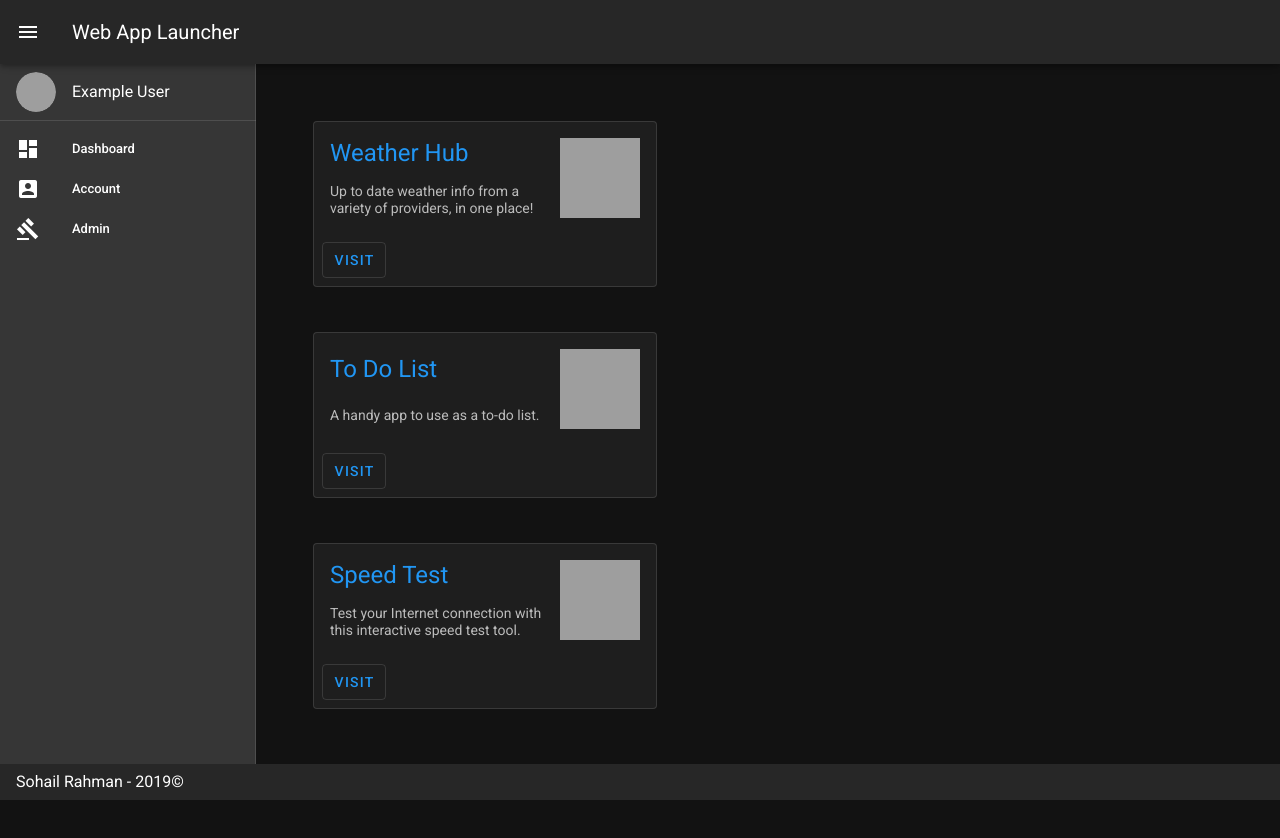
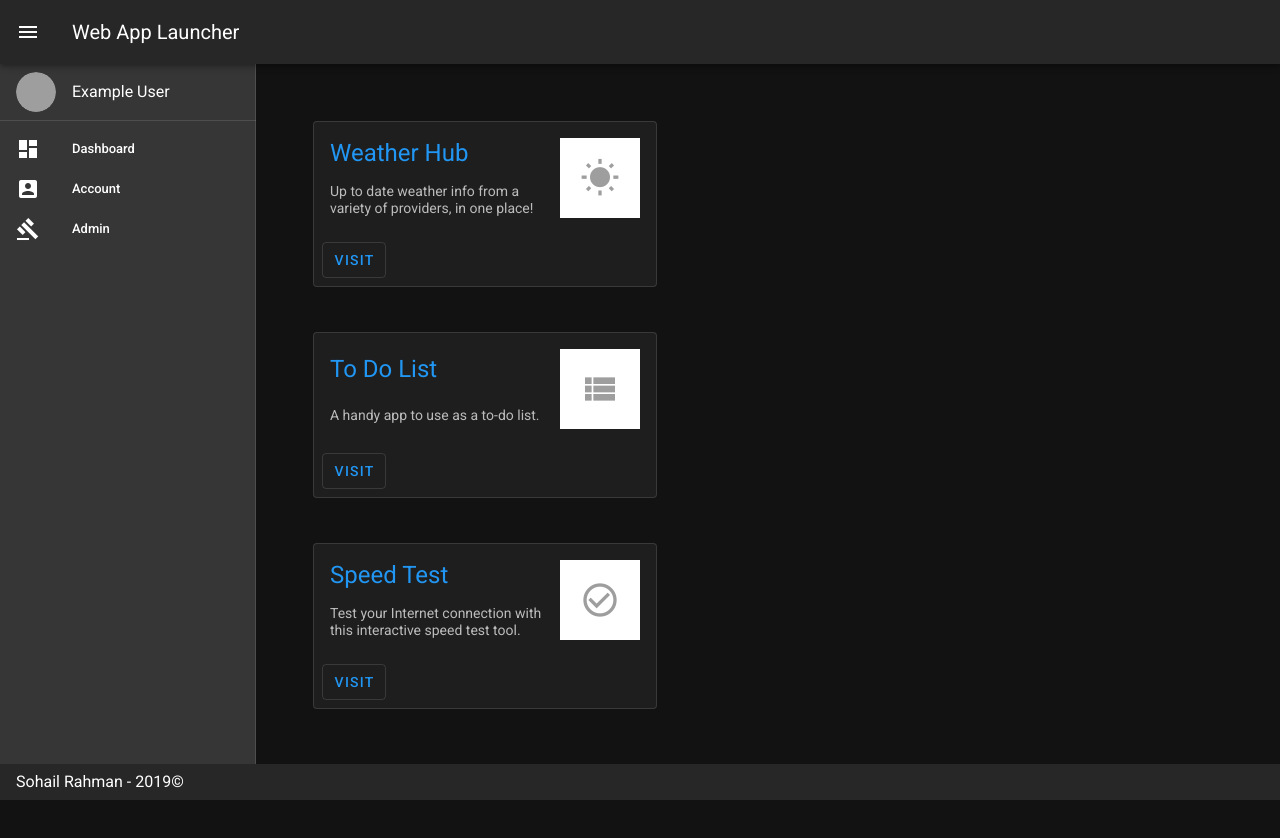
Before and after one commit to Sohail92/ConfigurableWebAppLauncher_VueJS, a Vue app: page / in a window 1280 px wide. Shown: the top 838 px of the page. Built offline with nearby package versions, Linux system fonts and the light colour scheme; grey boxes are pictures that could not be loaded.

Commit message:
Used google icons along with the item cards

```diff
--- a/src/components/HomeLayout.vue
+++ b/src/components/HomeLayout.vue
@@ -6,7 +6,10 @@
                     <v-list-item-title class="headline mb-1">Weather Hub</v-list-item-title>
                     <v-list-item-subtitle>Up to date weather info from a variety of providers, in one place!</v-list-item-subtitle>
                 </v-list-item-content>
-                <v-list-item-avatar tile size="80" color="grey"></v-list-item-avatar>
+
+                <v-list-item-avatar tile size="80" color="white">
+                    <v-icon color="grey" x-large>wb_sunny</v-icon>
+                </v-list-item-avatar>
             </v-list-item>
             <v-card-actions>
                 <v-btn outlined color="blue" href="http://weatherhub.azurewebsites.net" target="_blank" text>Visit</v-btn>
@@ -18,7 +21,9 @@
                     <v-list-item-title class="headline mb-1">To Do List</v-list-item-title>
                     <v-list-item-subtitle>A handy app to use as a to-do list.</v-list-item-subtitle>
                 </v-list-item-content>
-                <v-list-item-avatar tile size="80" color="grey"></v-list-item-avatar>
+                <v-list-item-avatar tile size="80" color="white">
+                    <v-icon color="grey" x-large>view_list</v-icon>
+                </v-list-item-avatar>
             </v-list-item>
             <v-card-actions>
                 <v-btn outlined color="blue" href="http://todolistme.net/" target="_blank" text>Visit</v-btn>
@@ -30,7 +35,9 @@
                     <v-list-item-title class="headline mb-1">Speed Test</v-list-item-title>
                     <v-list-item-subtitle>Test your Internet connection with this interactive speed test tool.</v-list-item-subtitle>
                 </v-list-item-content>
-                <v-list-item-avatar tile size="80" color="grey"></v-list-item-avatar>
+                <v-list-item-avatar tile size="80" color="white">
+                    <v-icon color="grey" x-large>check_circle_outline</v-icon>
+                </v-list-item-avatar>
             </v-list-item>
             <v-card-actions>
                 <v-btn outlined color="blue" href="http://speedtest.net" target="_blank" text>Visit</v-btn>
```
